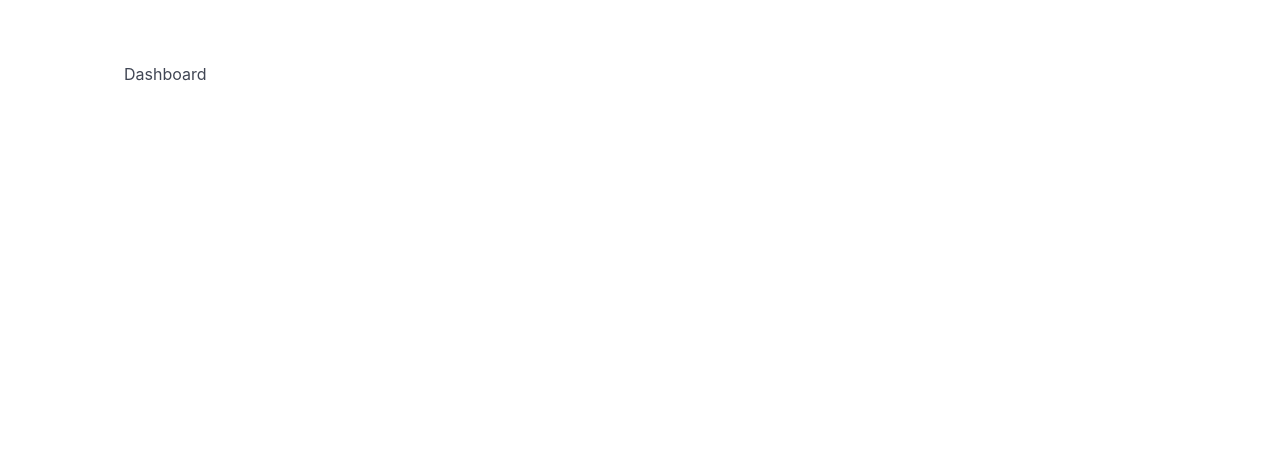
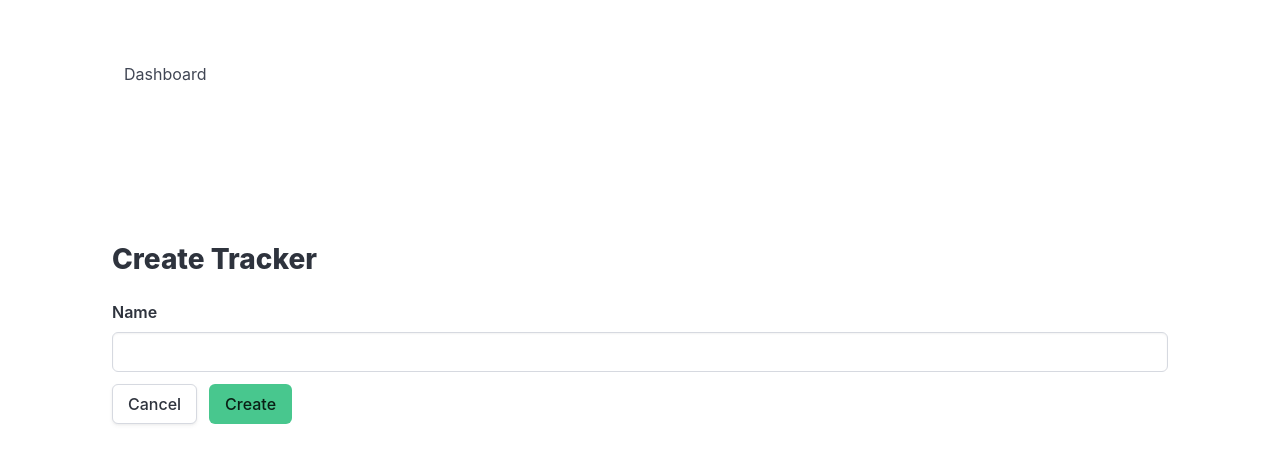
Before and after one commit to anthonyisensee/event-tracker, a React (Create React App) app: page /tracker in a window 1280 px wide. Before the commit this address had no page. Shown: the top 464 px of the page. Built offline with nearby package versions, Linux system fonts and the light colour scheme.

Commit message:
refactor: tracker crud all happens in one component. resolves #1

```diff
--- a/src/App.js
+++ b/src/App.js
@@ -2,8 +2,6 @@ import { BrowserRouter, Routes, Route } from 'react-router-dom'
 import Dashboard from './Views/Dashboard/Dashboard'
 import Tracker from './Views/Tracker/Tracker'
 import Navbar from './Shared/Navbar'
-import CreateTracker from './Views/Tracker/CreateTracker'
-import EditTracker from './Views/Tracker/EditTracker'
 import Event from './Views/Event/Event'
 
 function App() {
@@ -15,15 +13,9 @@ function App() {
                 </section>
                 <section className="section">
                     <Routes>
-
                         <Route path="/" element={<Dashboard />} />
-
-                        <Route path="/tracker/:trackerId" element={<Tracker />} />
-                        <Route path="/tracker/create" element={<CreateTracker />} />
-                        <Route path="/tracker/edit/:trackerId" element={<EditTracker />} />
-
+                        <Route path="/tracker" element={<Tracker />} />
                         <Route path="/event" element={<Event />} />
-
                     </Routes>
                 </section>
             </div>
--- a/src/Views/Dashboard/Dashboard.js
+++ b/src/Views/Dashboard/Dashboard.js
@@ -32,7 +32,7 @@ const Dashboard = () => {
                 </div>
             </div>
             <div className="buttons is-centered">
-                <Link to="/tracker/create" className="button is-success">Create New Tracker</Link>
+                <Link to="/tracker" className="button is-success">Create New Tracker</Link>
             </div>
         </div>
     )
--- a/src/Views/Dashboard/TrackerCard.js
+++ b/src/Views/Dashboard/TrackerCard.js
@@ -66,7 +66,7 @@ const TrackerCard = ({ tracker }) => {
                     </div>
                 </>}
                 <div className="buttons is-centered">
-                    <Link to={`/tracker/${tracker.id}`} className="button">View Details</Link>
+                    <Link to={`/tracker?id=${tracker.id}`} className="button">View Details</Link>
                     <Link to={`/event?trackerid=${tracker.id}`} state={{ referrer: location.pathname }} className="button is-warning">Create Event</Link>
                 </div>
             </>}
--- a/src/Views/Event/Event.js
+++ b/src/Views/Event/Event.js
@@ -30,14 +30,14 @@ const Event = () => {
             getEvent(eventId)
                 .then(event => {
                     setEvent(event)
-                    setDefaultReferrer(`/tracker/${event.trackerId}`)
+                    setDefaultReferrer(`/tracker?id=${event.trackerId}`)
                 })
                 .catch(error => console.error(error))
 
         } else if (trackerId && !eventId) {
 
             setMode("create")
-            setDefaultReferrer(`/tracker/${trackerId}`)
+            setDefaultReferrer(`/tracker?id=${trackerId}`)
 
         } else {
 
--- a/src/Views/Tracker/CreateTracker.js
+++ /dev/null
@@ -1,40 +0,0 @@
-import { useState } from "react"
-import Input from "../../Shared/Bulma/Input"
-import { useNavigate, Link } from "react-router-dom"
-import { addTracker } from "../../IndexedDB/IndexedDB"
-
-const CreateTracker = () => {
-
-    const navigate = useNavigate()
-
-    const [tracker, setTracker] = useState({})
-
-    const handleSubmit = (event) => {
-
-        event.preventDefault()
-
-        addTracker(tracker)
-
-        // TODO: Figure out how to navigate to tracker page after creating tracker. Also update Link below.
-        navigate("/")
-
-    }
-
-    return (
-        <div>
-            <div className="content has-text-centered">
-                <h1>Create New Tracker</h1>
-            </div>
-            <form onSubmit={handleSubmit}>
-                <Input label="Tracker Name" onChange={ (event) => setTracker({ ...tracker, name: event.target.value }) }/>
-                <div className="buttons is-centered">
-                    <Link to={"/"} className="button">Cancel</Link>
-                    <button type="submit" className="button is-success">Create</button>
-                </div>
-            </form>
-        </div>
-    )
-
-}
-
-export default CreateTracker
--- a/src/Views/Tracker/Tracker.js
+++ b/src/Views/Tracker/Tracker.js
@@ -1,27 +1,37 @@
 import { useState, useEffect, useCallback } from "react"
-import { Link, useNavigate, useParams } from "react-router-dom"
-import { getAllEventsWithTrackerId, getTracker, deleteTracker, deleteEvent } from "../../IndexedDB/IndexedDB"
+import { Link, useNavigate, useSearchParams, useLocation } from "react-router-dom"
+import { getAllEventsWithTrackerId, getTracker, deleteTracker, deleteEvent, addTracker, putTracker } from "../../IndexedDB/IndexedDB"
 import { getLatestEventWithTrackerId } from "../../IndexedDB/IndexedDB"
 import { getEventDate, timeSinceDateArray } from "../../DateHelperFunctions"
 
 const Tracker = () => {
 
     // TODO: For all pages: if an ID is not included redirect to the trackers page.
-    const params = useParams()
-    const trackerId = Number(params.trackerId)
+    const [params] = useSearchParams()
+    const trackerId = Number(params.get("id"))
 
     const navigate = useNavigate()
 
+    const location = useLocation()
+    const { referrer } = location.state || {}
+
     const [tracker, setTracker] = useState()
+    const [editedTracker, setEditedTracker] = useState()
     const [latestEvent, setLatestEvent] = useState()
     const [events, setEvents] = useState()
     const [timeSinceArray, setTimeSinceArray] = useState()
+
+    const [mode, setMode] = useState(!trackerId ? "create" : "view")
+    const [defaultReferrer, setDefaultReferrer] = useState("/")
 
 
     const getAndSetTracker = useCallback(async (trackerId) => {
 
         getTracker(trackerId)
-            .then(tracker => setTracker(tracker))
+            .then(tracker => {
+                setTracker(tracker)
+                setEditedTracker(tracker)
+            })
             .catch(error => console.error(error))
 
     }, [])
@@ -88,6 +98,29 @@ const Tracker = () => {
 
     }
 
+    const handleSubmit = (submitEvent) => {
+
+        submitEvent.preventDefault()
+
+        if (mode === "create") {
+
+            addTracker(editedTracker ? editedTracker : {})
+                .then(() => navigate(referrer ? referrer : defaultReferrer))
+                .catch(error => console.error(error))
+
+        } else if (mode === "edit") {
+
+            putTracker(editedTracker)
+                .then(() => {
+                    setMode("view")
+                    setTracker(editedTracker)
+                })
+                .catch(error => console.error(error))
+
+        }
+
+    }
+
     return (
         <div>
             {tracker && <>
@@ -109,14 +142,62 @@ const Tracker = () => {
                         </p>
                     </div>
                 </>}
-                <div className="buttons is-centered mt-6">
-                    <Link to={`/tracker/edit/${tracker.id}`} className="button">Edit Tracker</Link>
-                    <button className="button is-danger" onClick={handleDelete}>Delete Tracker</button>
+            </>}
+            <div className="content mt-6">
+                <h2>{mode !== "view" ? mode.charAt(0).toUpperCase() + mode.slice(1) + " " : ""}Tracker</h2>
+            </div>
+            <form onSubmit={handleSubmit}>
+                <div className="field">
+                    <label className="label">Name</label>
+                    <div className="control">
+                        {mode === "view" && <p>{tracker?.name}</p>}
+                        {mode !== "view" &&
+                            <input
+                                type="text"
+                                className="input"
+                                defaultValue={tracker?.name}
+                                onChange={(e) => setEditedTracker({...editedTracker, name: e.target.value})}
+                            />
+                        }
+                    </div>
                 </div>
-                <br />
-                <br />
+                <div className="field is-grouped">
+                    {mode === "view" && <>
+                        <div className="control">
+                            <button onClick={() => setMode("edit")} type="button" className="button">Edit</button>
+                        </div>
+                        <div className="control">
+                            <button onClick={handleDelete} type="button" className="button is-danger">Delete</button>
+                        </div>
+                    </>}
+                    {mode === "edit" && <>
+                        <div className="control">
+                            <button onClick={() => setMode("view")} className="button" type="button">Cancel</button>
+                        </div>
+                        <div className="control">
+                            <button className="button is-success">Save</button>
+                        </div>
+                    </>}
+                    {mode === "create" && <>
+                        <div className="control">
+                            <button
+                                onClick={() => navigate(referrer ? referrer : defaultReferrer)}
+                                className="button"
+                                type="button"
+                            >Cancel</button>
+                        </div>
+                        <div className="control">
+                            <button className="button is-success">Create</button>
+                        </div>
+                    </>}
+                </div>
+            </form>
+            {tracker && <>
                 <div className="content mt-6">
-                    <h2 className="has-text-centered">Events</h2>
+                    <h2>Events</h2>
+                </div>
+                <div className="buttons">
+                    <Link to={`/event?trackerid=${trackerId}`} className="button is-warning">Log New Event</Link>
                 </div>
                 <table className="table is-fullwidth">
                     <thead>
@@ -145,9 +226,6 @@ const Tracker = () => {
                         })}
                     </tbody>
                 </table>
-                <div className="buttons is-centered mt-6">
-                    <Link to={`/event?trackerid=${trackerId}`} className="button is-warning">Log New Event</Link>
-                </div>
             </>}
         </div>
     )
```
Also changed, not shown: src/Views/Tracker/EditTracker.js (deleted, +0 -55 lines).
